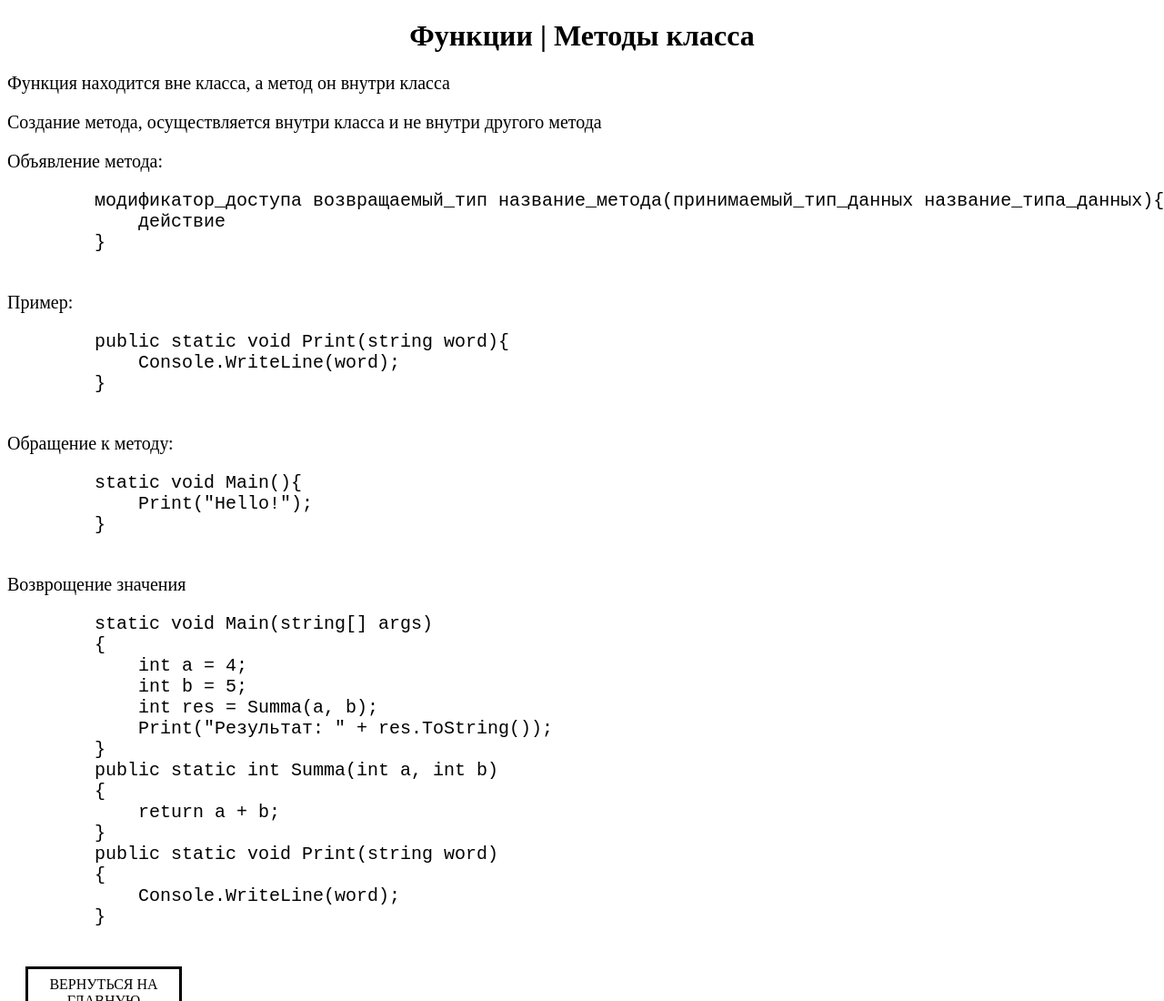
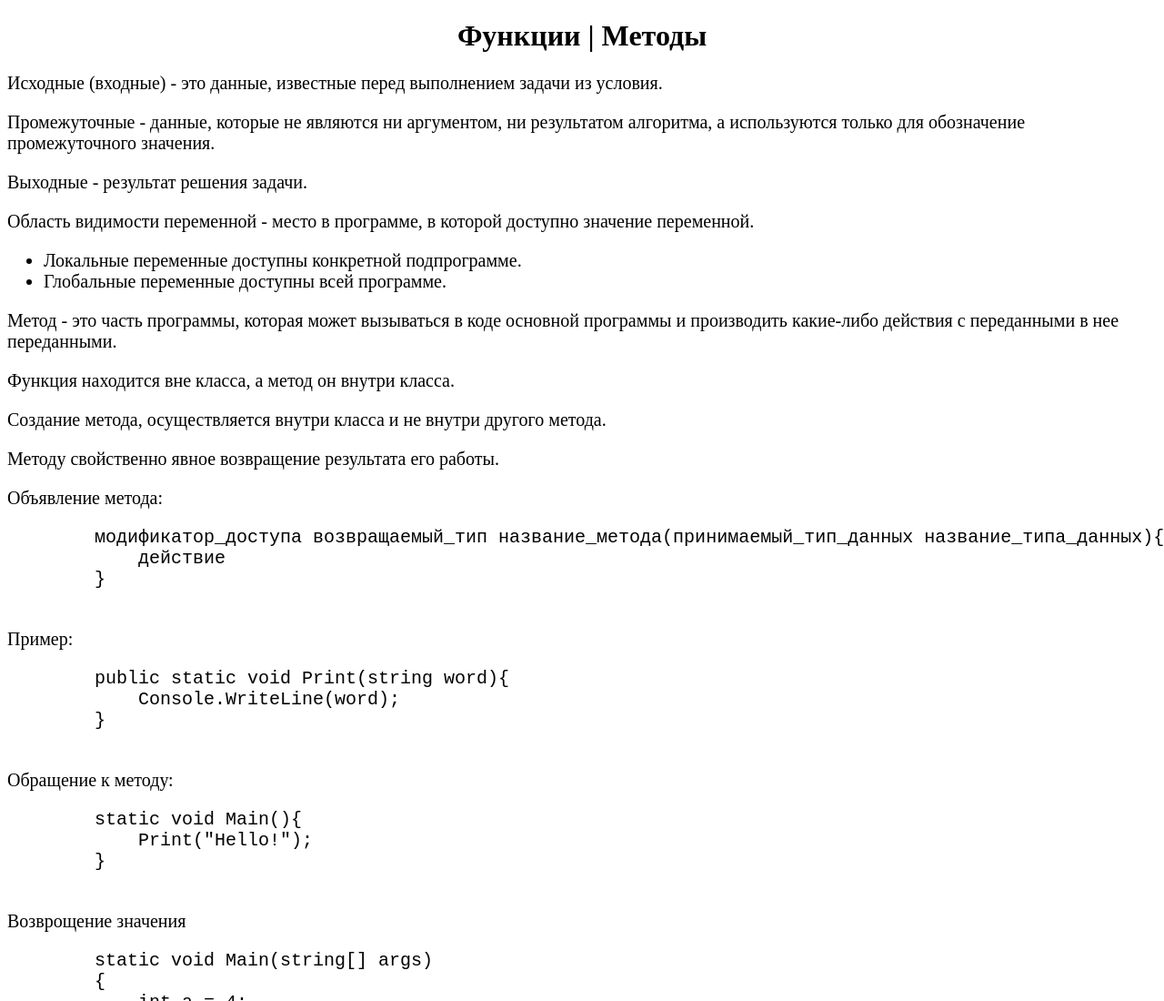
Before and after one commit to ural4anka/PolzaCSharp, a plain HTML site: page function.html in a window 1280 px wide. Shown: the top 1100 px of the page at 91% size. Drawn offline with Linux system fonts and the light colour scheme.

Commit message:
Изменение в 11 пункте
Добавление информации

```diff
--- a/function.html
+++ b/function.html
@@ -8,9 +8,19 @@
     <link rel="stylesheet" href="style.css">
 </head>
 <body>
-    <h1 align="center">Функции | Методы класса</h1>
-    <p>Функция находится вне класса, а метод он внутри класса</p>
-    <p>Создание метода, осуществляется внутри класса и не внутри другого метода</p>
+    <h1 align="center">Функции | Методы</h1>
+    <p>Исходные (входные) - это данные, известные перед выполнением задачи из условия.</p>
+    <p>Промежуточные - данные, которые не являются ни аргументом, ни результатом алгоритма, а используются только для обозначение промежуточного значения.</p>
+    <p>Выходные - результат решения задачи.</p>
+    <p>Область видимости переменной - место в программе, в которой доступно значение переменной.</p>
+    <ul style="font-size: 20px;">
+        <li>Локальные переменные доступны конкретной подпрограмме.</li>
+        <li>Глобальные переменные доступны всей программе.</li>
+    </ul>
+    <p>Метод - это часть программы, которая может вызываться в коде основной программы и производить какие-либо действия с переданными в нее переданными.</p>
+    <p>Функция находится вне класса, а метод он внутри класса.</p>
+    <p>Создание метода, осуществляется внутри класса и не внутри другого метода.</p>
+    <p>Методу свойственно явное возвращение результата его работы.</p>
     <p>Объявление метода:</p>
     <pre>
         модификатор_доступа возвращаемый_тип название_метода(принимаемый_тип_данных название_типа_данных){
```
Also changed, not shown: index.html (+1 -1 lines).
